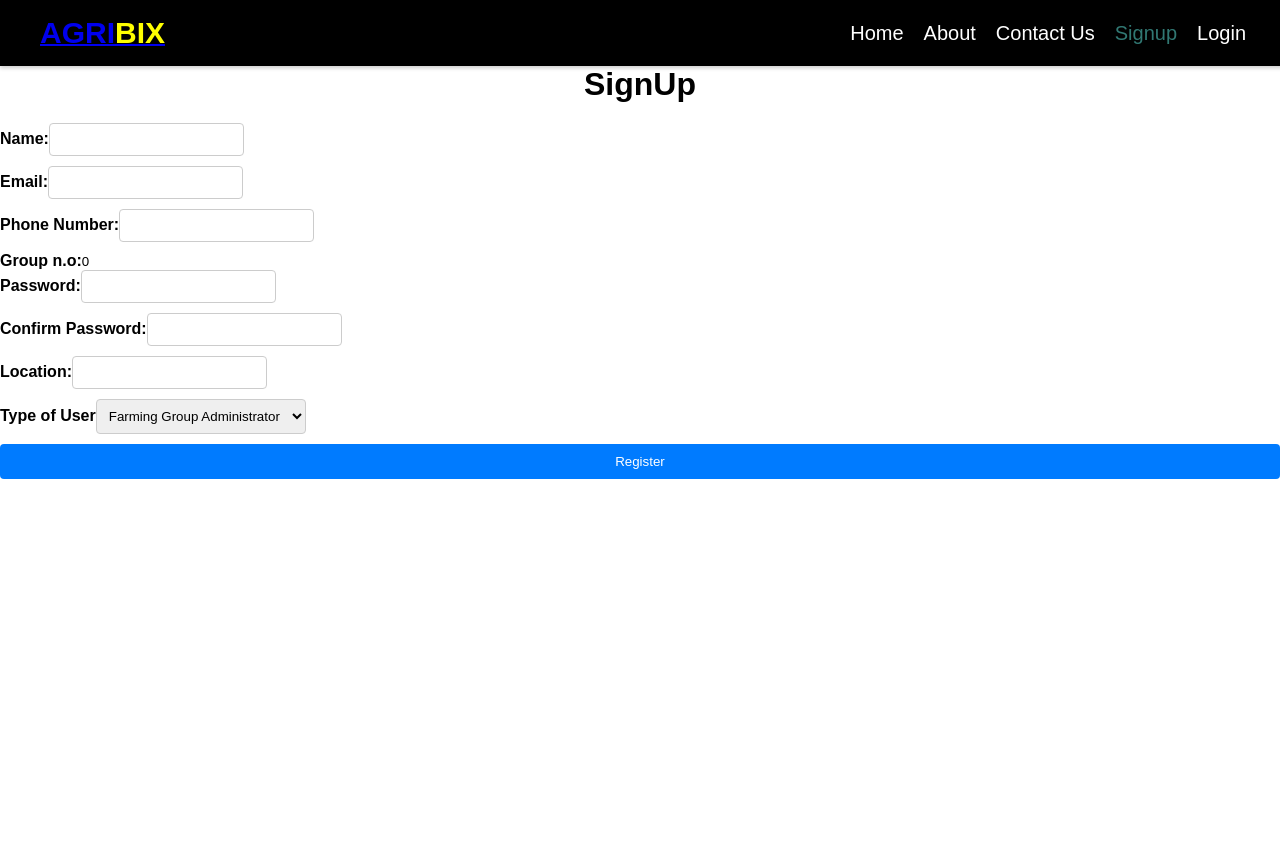
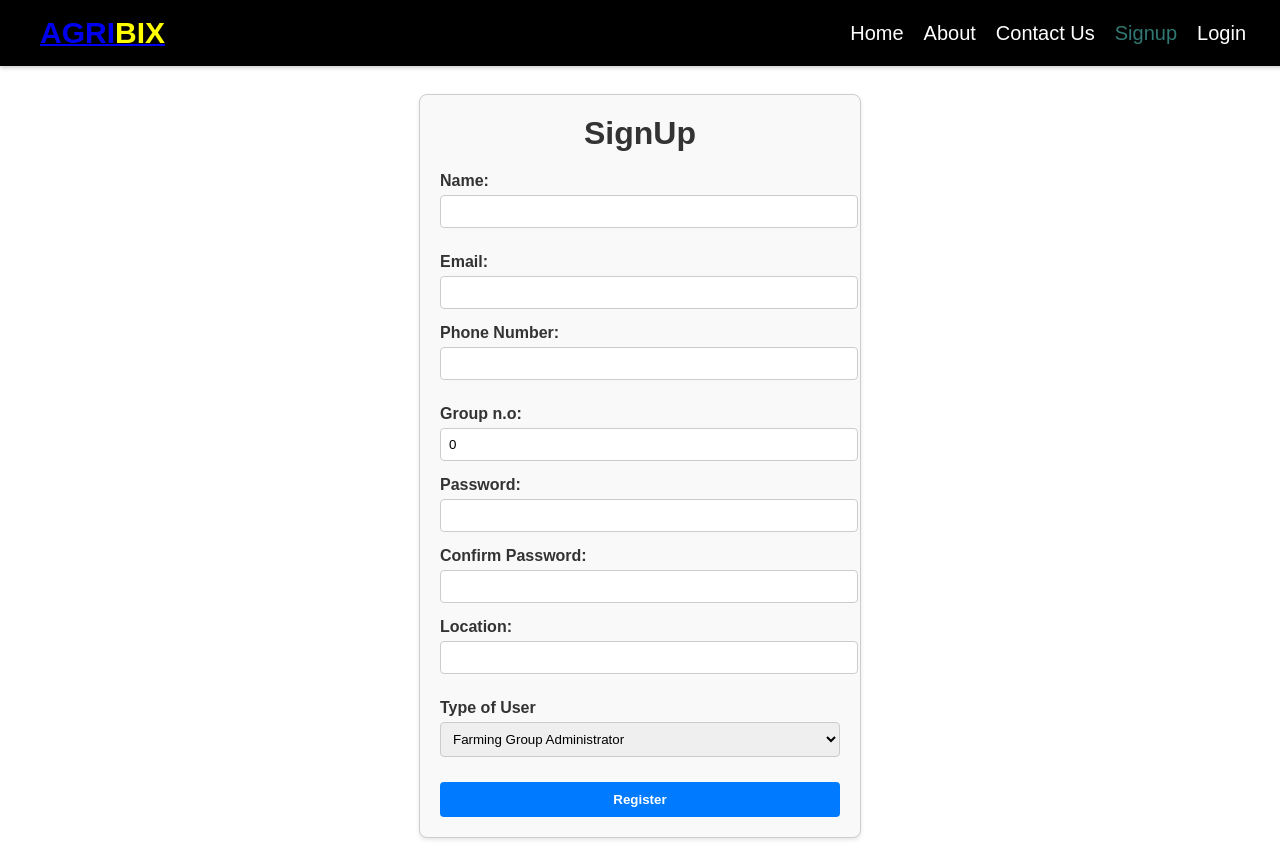
Before and after one commit to AnitaWGalina/Phase-5-React, a React (Create React App) app in the folder phase5-react-app/: page /signup in a window 1280 px wide. Before the commit the page ends 800 px from the top, so only its background shows below. Built offline with nearby package versions, Linux system fonts and the light colour scheme.

Commit message:
Add css for the sign up page

```diff
--- a/phase5-react-app/src/SignUp.css
+++ b/phase5-react-app/src/SignUp.css
@@ -1,68 +1,91 @@
+/* SignUp.css */
 
-body,
-h1,
-h2,
-h3,
-p,
-label,
-button,
-select,
-input {
-  margin: 0;
-  padding: 0;
-  border: none;
-  font-family: Arial, sans-serif;
+.signup-container {
+  display: flex;
+  justify-content: center;
+  align-items: center;
+  height: 100vh;
 }
 
-
-.container {
+.signup-form {
   max-width: 400px;
-  margin: 0 auto;
+  width: 100%;
   padding: 20px;
-  background-color: #f0f0f0;
-  border-radius: 5px;
-  box-shadow: 0 0 10px rgba(0, 0, 0, 0.2);
+  border: 1px solid #ccc;
+  border-radius: 8px;
+  box-shadow: 0 2px 4px rgba(0, 0, 0, 0.1);
+  background-color: #f9f9f9;
 }
 
-
-h1 {
+.signup-form h1 {
   text-align: center;
   margin-bottom: 20px;
+  color: #333;
 }
 
-/* Form style */
-form {
-  display: flex;
-  flex-direction: column;
+.signup-form div {
+  margin-bottom: 15px;
 }
 
-/* Label style */
-label {
-  margin-bottom: 10px;
+.signup-form label {
+  display: block;
+  margin-bottom: 5px;
   font-weight: bold;
+  color: #333;
 }
 
-/* Input style */
-input[type="text"],
-input[type="email"],
-input[type="password"],
-select {
+.signup-form input,
+.signup-form select {
+  width: 100%;
   padding: 8px;
   border: 1px solid #ccc;
   border-radius: 4px;
-  margin-bottom: 10px;
 }
 
-/* Button style */
-button {
-  padding: 10px;
-  background-color: #007bff;
-  color: #fff;
-  border: none;
-  border-radius: 4px;
+.signup-form select {
   cursor: pointer;
 }
 
-button:hover {
-  background-color: #0056b3;
+.signup-form button {
+  width: 100%;
+  padding: 10px;
+  border: none;
+  border-radius: 4px;
+  background-color: #007bff;
+  color: #fff;
+  font-weight: bold;
+  cursor: pointer;
 }
+
+.signup-form button:disabled {
+  background-color: #ccc;
+  cursor: not-allowed;
+}
+
+.signup-form .error-message {
+  color: #ff0000;
+  font-size: 14px;
+  margin-top: 5px;
+}
+
+/* Additional styling for select arrow (optional) */
+.signup-form select::-ms-expand {
+  display: none;
+}
+
+.signup-form select::after {
+  content: "\25BC";
+  position: absolute;
+  top: 12px;
+  right: 10px;
+  font-size: 14px;
+  color: #333;
+  pointer-events: none;
+}
+
+/* Media query for smaller screens (optional) */
+@media (max-width: 600px) {
+  .signup-form {
+    max-width: 100%;
+  }
+}
--- a/phase5-react-app/src/SignUp.jsx
+++ b/phase5-react-app/src/SignUp.jsx
@@ -3,15 +3,6 @@ import { useNavigate } from "react-router-dom";
 import "./SignUp.css";
 
 const SignUpForm = () => {
-  // const [name, setName] = useState("");
-  // const [email, setEmail] = useState("");
-  // const [phoneNumber, setPhoneNumber] = useState("");
-  // const [groupNumber, setGroupNumber] = useState();
-  // const [password, setPassword] = useState("");
-  // const [confirmPassword, setConfirmPassword] = useState("");
-  // const [location, setLocation] = useState("");
-  // const [TypeOfUser, setTypeOfUser] = useState("");
-
   const [user, setUser] = useState({
     name: "",
     status: "",
@@ -68,10 +59,10 @@ const SignUpForm = () => {
   };
 
   return (
-    <>
-      <h1>SignUp</h1>
-      {error && <p className="error-message">{error}</p>}
-      <form onSubmit={handleSubmit}>
+    <div className="signup-container">
+      <form className="signup-form" onSubmit={handleSubmit}>
+        <h1>SignUp</h1>
+        {error && <p className="error-message">{error}</p>}
         <div>
           <label htmlFor="name">Name:</label>
           <input
@@ -165,7 +156,8 @@ const SignUpForm = () => {
           Register
         </button>
       </form>
-    </>
+    </div>
   );
 };
+
 export default SignUpForm;
```
